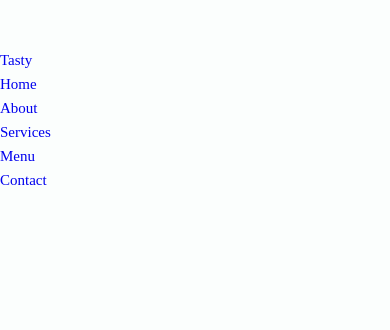
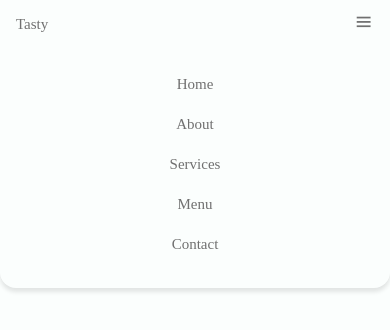
Before and after one commit to DevBrad/Website-Restaurant-light-dark-mode, a website: page index.html in a window 390 px wide. Drawn offline with nearby package versions, Linux system fonts and the light colour scheme.

Commit message:
i ve just stylized the header and nav component

```diff
--- a/index.html
+++ b/index.html
@@ -34,6 +34,10 @@
                     </li>
                 </ul>
             </div>
+
+            <div class="nav__toggle" id="nav-toggle">
+                <i class='bx bx-menu'></i>
+            </div>
         </nav>
     </header>
     <main class="l-main"></main>
--- a/main.js
+++ b/main.js
@@ -0,0 +1 @@
+/*=====SHOW MENU =====*/
--- a/scss/components/_header.scss
+++ b/scss/components/_header.scss
@@ -0,0 +1,51 @@
+/*=====NAV =====*/
+
+.nav {
+    max-width: 1024px;
+    height: $--header-height;
+    display: flex;
+    justify-content: space-between;
+    align-items: center
+}
+
+@media screen and (max-width: 768px) {
+    .nav__menu {
+        position: fixed;
+        top: $--header-height;
+        left: 0;
+        width: 100%;
+        padding: 1.5rem 0 1rem;
+        text-align: center;
+        background-color: $--body-color;
+        transition: .4s;
+        box-shadow: 0 4px 4px rgba(0,0,0,.1);
+        border-radius: 0 0 1rem 1rem;
+        z-index: $--z-fixed;
+    }
+}
+
+.nav__item {
+    margin-bottom: $--mb-2;
+}
+
+.nav__link, .nav__logo, .nav__toggle {
+    color: $--text-color;
+    font-weight: $--font-medium;
+}
+
+.nav__logo:hover {
+    color: $--first-color;
+}
+
+.nav__link {
+    transition: .3s;
+}
+
+.nav__link:hover {
+    color: $--first-color;
+}
+
+.nav__toggle {
+    font-size: 1.3rem;
+    cursor: pointer;
+}
--- a/scss/shared/_variables.scss
+++ b/scss/shared/_variables.scss
@@ -80,3 +80,25 @@ $--z-fixed: 100;
 
 
 /* =====Layout =====*/
+
+.bd-container {
+    max-width: 960px;
+    width: calc(100% - 2rem);
+    margin-left: $--mb-2;
+    margin-right: $--mb-2;
+}
+
+.bd-grid {
+    display: grid;
+    gap: 1.5rem;
+}
+
+.l-header {
+    width: 100%;
+    position: fixed;
+    top: 0;
+    left: 0;
+    z-index: $--z-fixed;
+    background-color: $--body-color;
+
+}
```
Also changed, not shown: css/global.css.
